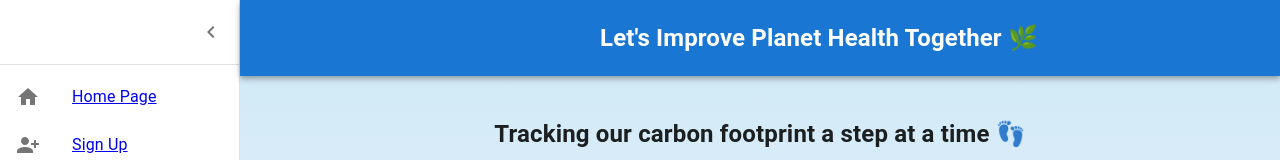
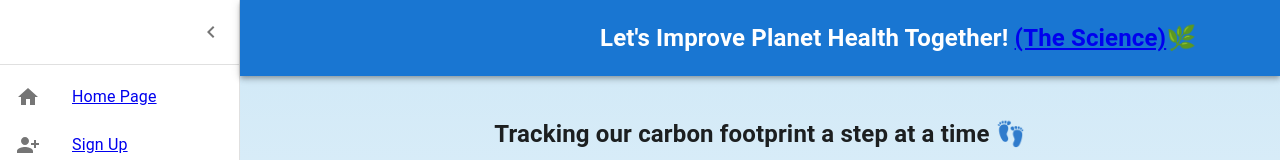
Before and after one commit to meishinlee/The-Secret-37-Percent, a React (Create React App) app in the folder frontend/: page / in a window 1280 px wide. Shown: the top 160 px of the page. Built offline with nearby package versions, Linux system fonts and the light colour scheme; no server answers.

Commit message:
Added GRAPH LINK

```diff
--- a/frontend/src/App.js
+++ b/frontend/src/App.js
@@ -19,6 +19,7 @@ import List from '@mui/material/List';
 import ListItem from '@mui/material/ListItem';
 import ListItemIcon from '@mui/material/ListItemIcon';
 import ListItemText from '@mui/material/ListItemText';
+import TimelineIcon from '@mui/icons-material/Timeline';
 import { useDispatch, useSelector } from "react-redux";
 import React from 'react'
 import { logout } from './reducers/loginReducer';
@@ -82,7 +83,9 @@ function App() {
             </IconButton>
             <Box align="center" pl= {42}>
             <Typography>
-              <h2 pt = {20}>Let's Improve Planet Health Together <span role="img" aria-label="plant">🌿</span></h2>
+              <h2 style={{color: "white"}}
+ pt = {20}>Let's Improve Planet Health Together! <a href = "https://hansbdejong.github.io/graph/graph.html" target="_blank">(The Science)</a>
+ <span role="img" aria-label="plant">🌿</span></h2>
               {/* <img src={StonksLogo} width="40px" height="40px" /> */}
             </Typography>
             </Box>
```
Also changed, not shown: frontend/src/pages/home.js (+12 -0 lines).
